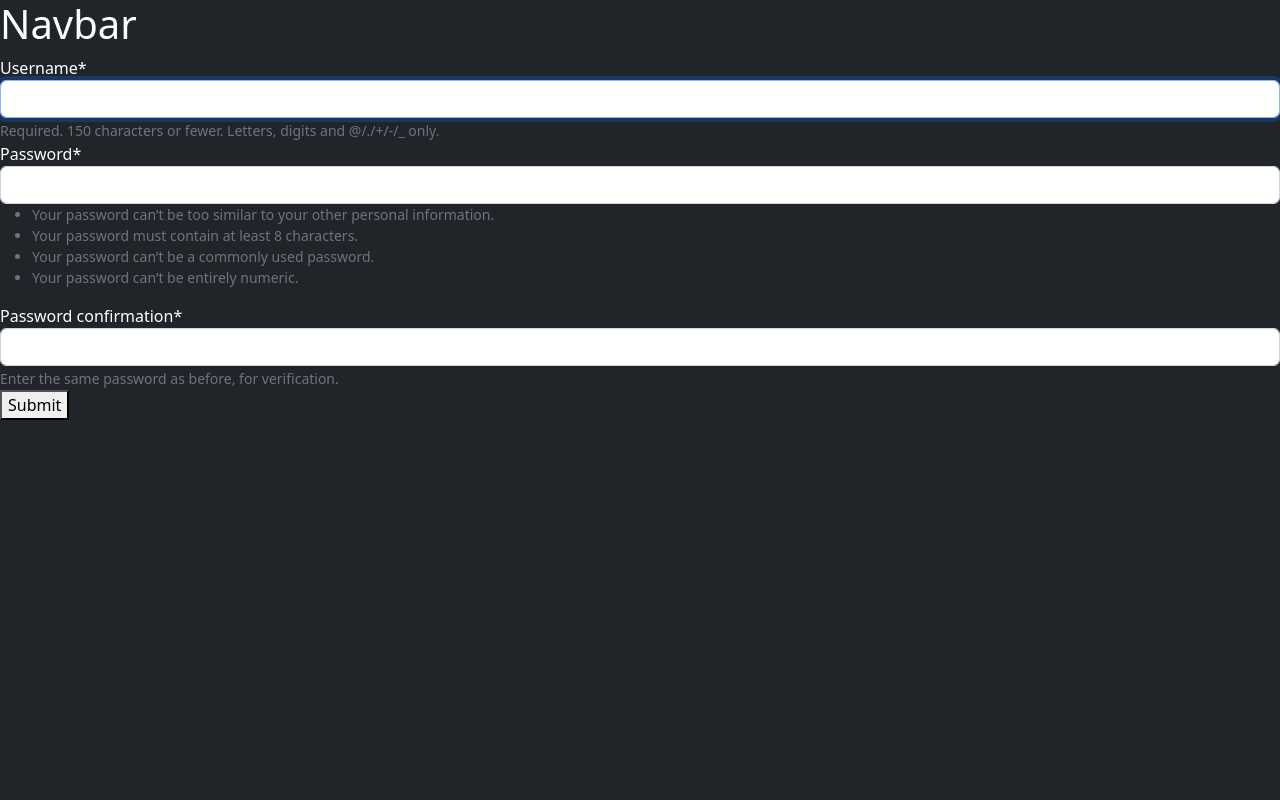
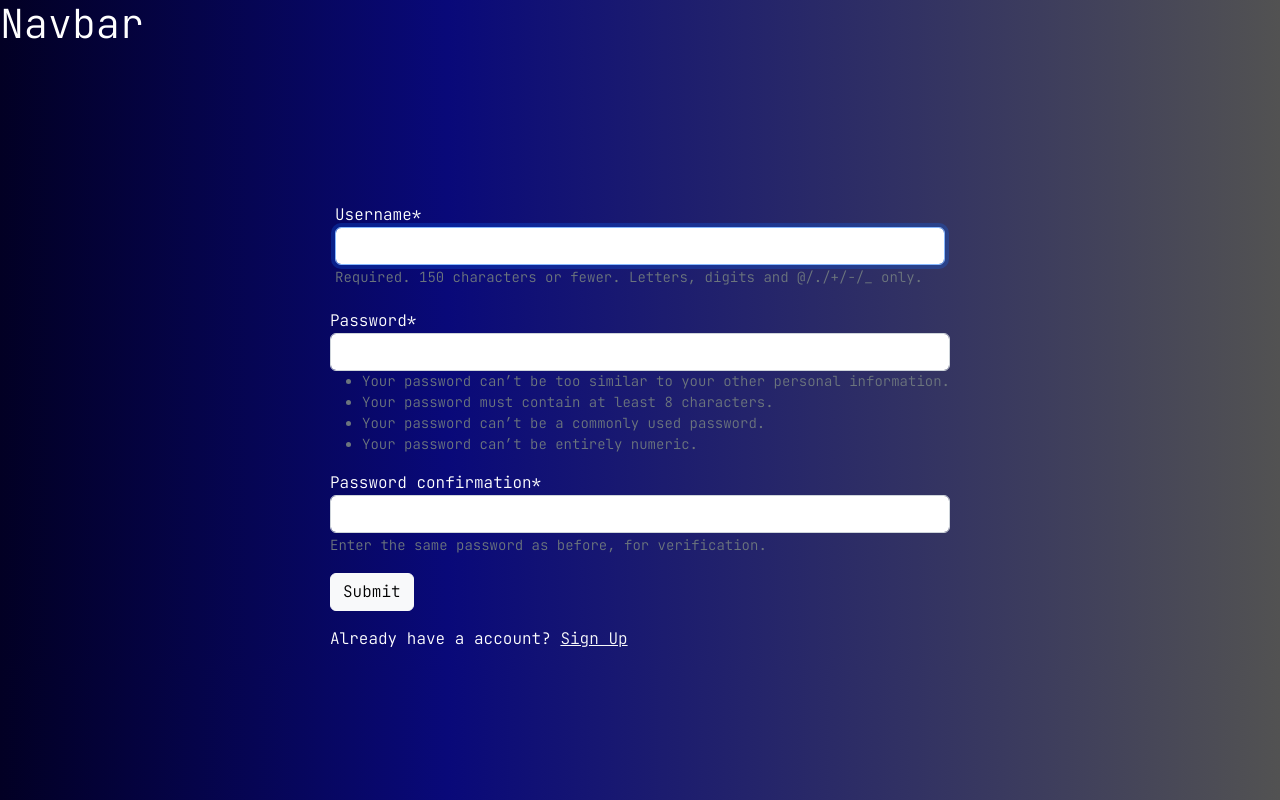
Before and after one commit to SameerSahu007/SimpleNotes, a Django app: page /signup in a window 1280 px wide. Run offline with Django 4.2, Linux system fonts and the light colour scheme; some libraries are stand-ins or nearby versions.

Commit message:
worked on styling

```diff
--- a/notes/templates/notes/index.html
+++ b/notes/templates/notes/index.html
@@ -8,9 +8,34 @@
     <title>Document</title>
     <link href="https://cdn.jsdelivr.net/npm/bootstrap@5.2.0/dist/css/bootstrap.min.css" rel="stylesheet"
         integrity="sha384-gH2yIJqKdNHPEq0n4Mqa/HGKIhSkIHeL5AyhkYV8i59U5AR6csBvApHHNl/vI1Bx" crossorigin="anonymous">
+
+    <style>
+        @import url('https://fonts.googleapis.com/css2?family=JetBrains+Mono:wght@300&display=swap');
+
+        body {
+            font-family: 'JetBrains Mono', monospace;
+            background: linear-gradient(90deg, rgba(2,0,36,1) 0%, rgba(9,9,121,1) 35%, rgb(82 82 82) 100%);
+            height: 100%
+        }
+
+        #div_id_username, #div_id_username {
+            margin-bottom: 15px;
+            padding: 5px;
+        }
+
+
+        #div_id_username {
+            margin-bottom: 15px;
+        }
+
+        .myforms {
+            margin-top: 150px;
+        }
+    </style>
+
 </head>
 
-<body class="bg-dark text-white">
+<body class="text-white">
     <h1>Navbar</h1>
     <div class="text-red">
         {% if messages %}
--- a/notes/templates/notes/signup.html
+++ b/notes/templates/notes/signup.html
@@ -2,12 +2,15 @@
 {% load crispy_forms_tags %}
 {% block content %}
 
-<div>
+<div class=" h-100 d-flex align-items-center justify-content-center myforms">
     <form method ="POST">
+        <div class="form-group">
         {% csrf_token %}
 
         {{ form|crispy }}
-        <button>Submit</button>
+        </div>
+        <button  class="btn btn-light my-3" >Submit</button>
+        <p>Already have a account? <a href=" {% url 'login' %} " class="link-light"> Sign Up</a></p>
     </form>
 </div>
 
```
Also changed, not shown: notes/templates/registration/login.html (+12 -2 lines), notes/templates/notes/logout.html (renamed from notes/templates/registration/logged_out.html).
